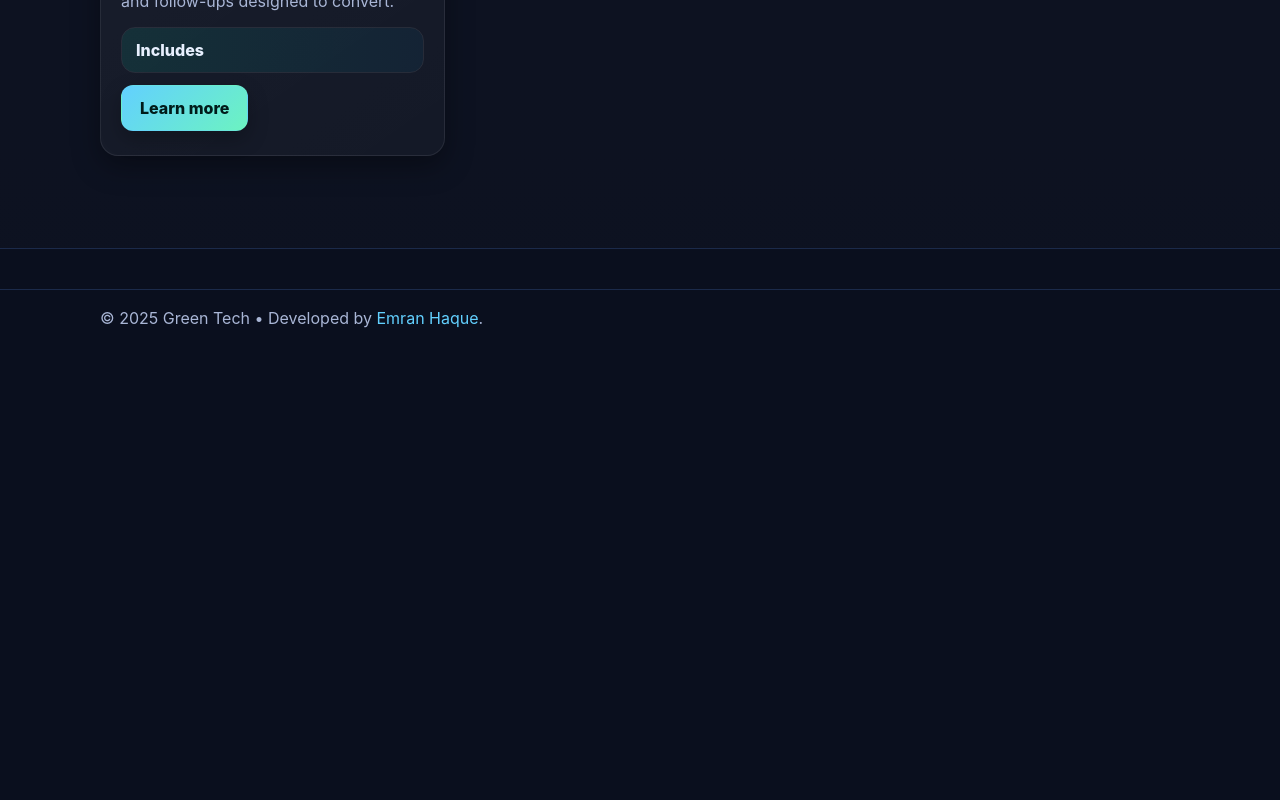
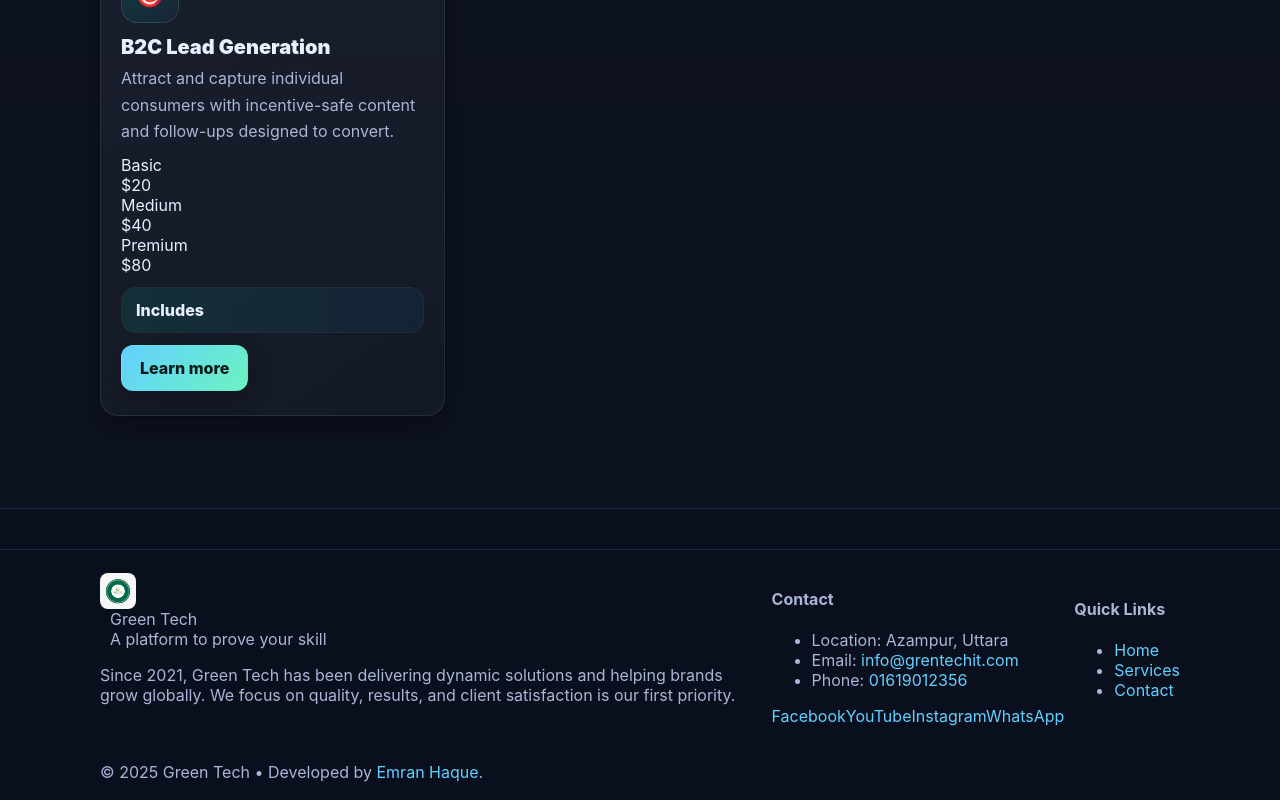
Before and after one commit to Emranrx02/Green-Tech, a React (Vite) app: page /services in a window 1280 px wide. Shown: the part 1359-2159 px from the top of the page. Before the commit the page ends 1705 px from the top, so only its background shows below. Built offline with nearby package versions, Linux system fonts and the light colour scheme.

Commit message:
Add service packages, hero CTA, and expanded footer

```diff
--- a/src/components/Footer.jsx
+++ b/src/components/Footer.jsx
@@ -1,10 +1,52 @@
 import React from "react";
+import logo from "../assets/logo.jpg";
 
 export default function Footer() {
   return (
     <footer className="footer">
-      <div className="container footerRow footerCenter">
-        <span className="copyright">© 2025 Green Tech • Developed by <a href="https://emranhaque.com" target="_blank" rel="noopener noreferrer">Emran Haque</a>.</span>
+      <div className="container footerRow">
+        <div className="footerCol">
+          <div className="brandRow">
+            {logo ? <img src={logo} alt="Green Tech" width={36} height={36} style={{ borderRadius: 8, objectFit: 'cover' }} /> : null}
+            <div style={{ marginLeft: 10 }}>
+              <div className="brandName">Green Tech</div>
+              <div className="tagline">A platform to prove your skill</div>
+            </div>
+          </div>
+
+          <p className="about">
+            Since 2021, Green Tech has been delivering dynamic solutions and helping brands grow globally. We focus on quality, results, and client satisfaction is our first priority.
+          </p>
+        </div>
+
+        <div className="footerCol">
+          <h4>Contact</h4>
+          <ul className="list plain">
+            <li>Location: Azampur, Uttara</li>
+            <li>Email: <a href="mailto:info@grentechit.com">info@grentechit.com</a></li>
+            <li>Phone: <a href="tel:+8801619012356">01619012356</a></li>
+          </ul>
+
+          <div className="socialRow">
+            <a href="#" aria-label="Facebook" className="social">Facebook</a>
+            <a href="#" aria-label="YouTube" className="social">YouTube</a>
+            <a href="#" aria-label="Instagram" className="social">Instagram</a>
+            <a href="#" aria-label="WhatsApp" className="social">WhatsApp</a>
+          </div>
+        </div>
+
+        <div className="footerCol">
+          <h4>Quick Links</h4>
+          <ul className="list plain">
+            <li><a href="/">Home</a></li>
+            <li><a href="/services">Services</a></li>
+            <li><a href="/contact">Contact</a></li>
+          </ul>
+        </div>
+      </div>
+
+      <div className="container footerBottom footerCenter">
+        <span className="copyright">© {new Date().getFullYear()} Green Tech • Developed by <a href="https://emranhaque.com" target="_blank" rel="noopener noreferrer">Emran Haque</a>.</span>
       </div>
     </footer>
   );
--- a/src/content/servicePages.js
+++ b/src/content/servicePages.js
@@ -22,6 +22,12 @@ export const servicePages = {
       "Brand-safe scripting and monitoring"
     ],
     cta: { label: "Book a discovery call", to: "/contact" }
+    ,
+    packages: [
+      { name: "Basic", qty: "100 calls", price: "$20" },
+      { name: "Medium", qty: "250 calls", price: "$40" },
+      { name: "Premium", qty: "500 calls", price: "$80" }
+    ]
   },
 
   "b2c-cold-calling": {
@@ -46,6 +52,12 @@ export const servicePages = {
       "Transparent disposition codes"
     ],
     cta: { label: "Start B2C campaign", to: "/contact" }
+    ,
+    packages: [
+      { name: "Basic", qty: "100 calls", price: "$20" },
+      { name: "Medium", qty: "250 calls", price: "$40" },
+      { name: "Premium", qty: "500 calls", price: "$80" }
+    ]
   },
 
   "b2b-lead-generation": {
@@ -70,6 +82,12 @@ export const servicePages = {
       "Strict brand guidelines"
     ],
     cta: { label: "Generate B2B leads", to: "/contact" }
+    ,
+    packages: [
+      { name: "Basic", qty: "100 leads", price: "$20" },
+      { name: "Medium", qty: "250 leads", price: "$40" },
+      { name: "Premium", qty: "500 leads", price: "$80" }
+    ]
   },
 
   "b2c-lead-generation": {
@@ -94,5 +112,11 @@ export const servicePages = {
       "Sensitive category guidelines"
     ],
     cta: { label: "Scale B2C growth", to: "/contact" }
+    ,
+    packages: [
+      { name: "Basic", qty: "100 leads", price: "$20" },
+      { name: "Medium", qty: "250 leads", price: "$40" },
+      { name: "Premium", qty: "500 leads", price: "$80" }
+    ]
   }
 };
--- a/src/pages/Home.jsx
+++ b/src/pages/Home.jsx
@@ -45,7 +45,7 @@ export default function Home() {
               Human-first calls, compliant scripts, clear reporting.
             </p>
             <div className="heroButtons">
-              <a href="/contact" className="btn">Get Started</a>
+              <a href="/contact" className="btn">Discover GT — Book a meeting</a>
               <a href="/services" className="btn ghost">View Services</a>
             </div>
             <ul className="heroChips">
--- a/src/pages/Services.jsx
+++ b/src/pages/Services.jsx
@@ -1,6 +1,7 @@
 // src/pages/Services.jsx
 import { Link } from "react-router-dom";
 import { telemarketingIntro, services } from "../content/services";
+import { servicePages } from "../content/servicePages";
 
 export default function Services() {
   return (
@@ -47,6 +48,18 @@ export default function Services() {
                 <h3 className="h3" style={{ marginBottom: 6 }}>{s.title}</h3>
                 <p className="p">{s.summary}</p>
 
+                {/* show basic packages inline if available */}
+                {servicePages[s.slug] && servicePages[s.slug].packages ? (
+                  <div className="svcPackages">
+                    {servicePages[s.slug].packages.slice(0,3).map((p, i) => (
+                      <div key={i} className="pkgInline">
+                        <div className="pkgName">{p.name}</div>
+                        <div className="pkgPrice">{p.price}</div>
+                      </div>
+                    ))}
+                  </div>
+                ) : null}
+
                 {s.bullets && typeof s.bullets === "object" && Object.keys(s.bullets).length > 0 ? (
                   Object.entries(s.bullets).map(([group, items], idx) => (
                     <details key={idx} className="acc">
```
Also changed, not shown: src/pages/ServicePage.jsx (+18 -0 lines), 1 other file (tests, documents, lock files or other folders).
